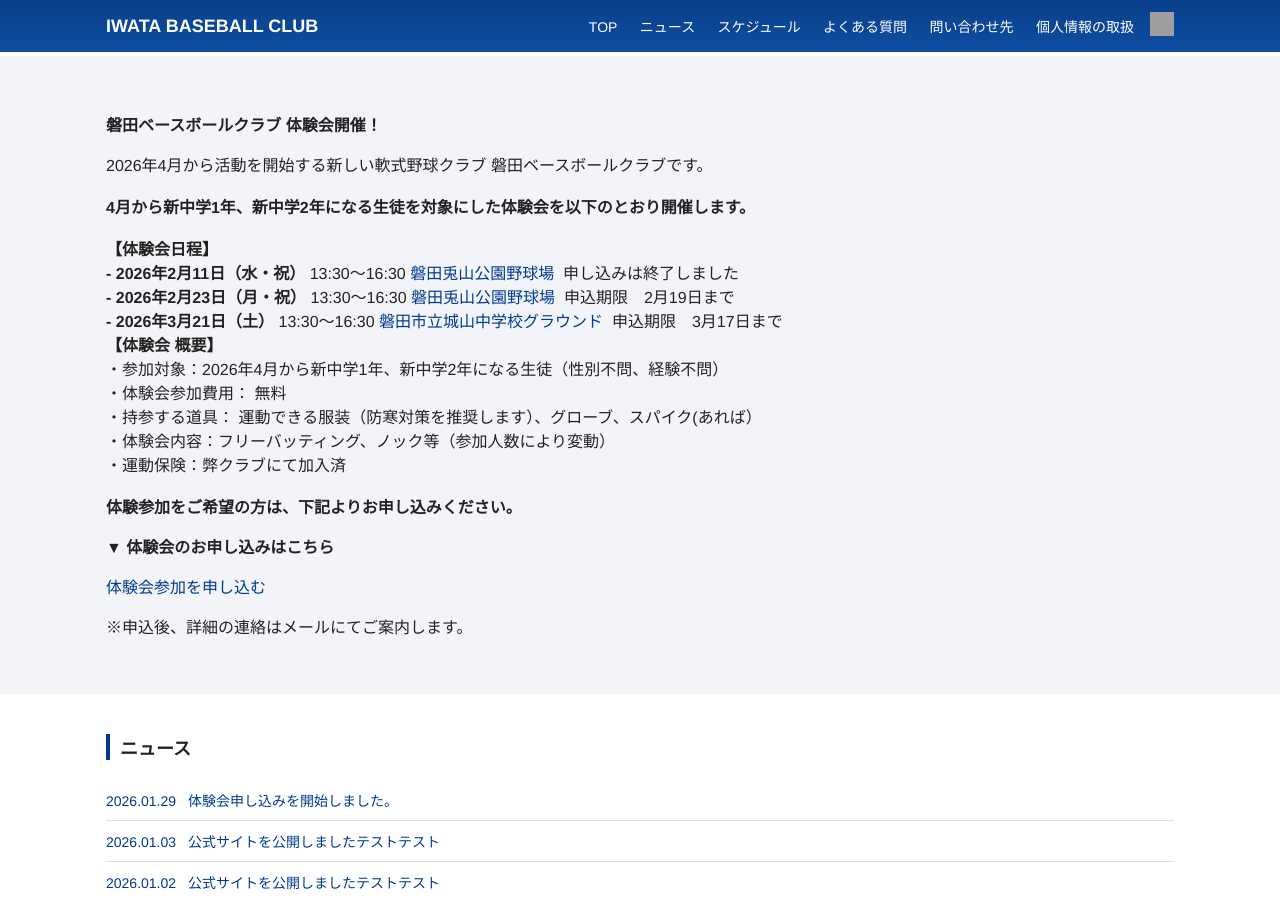
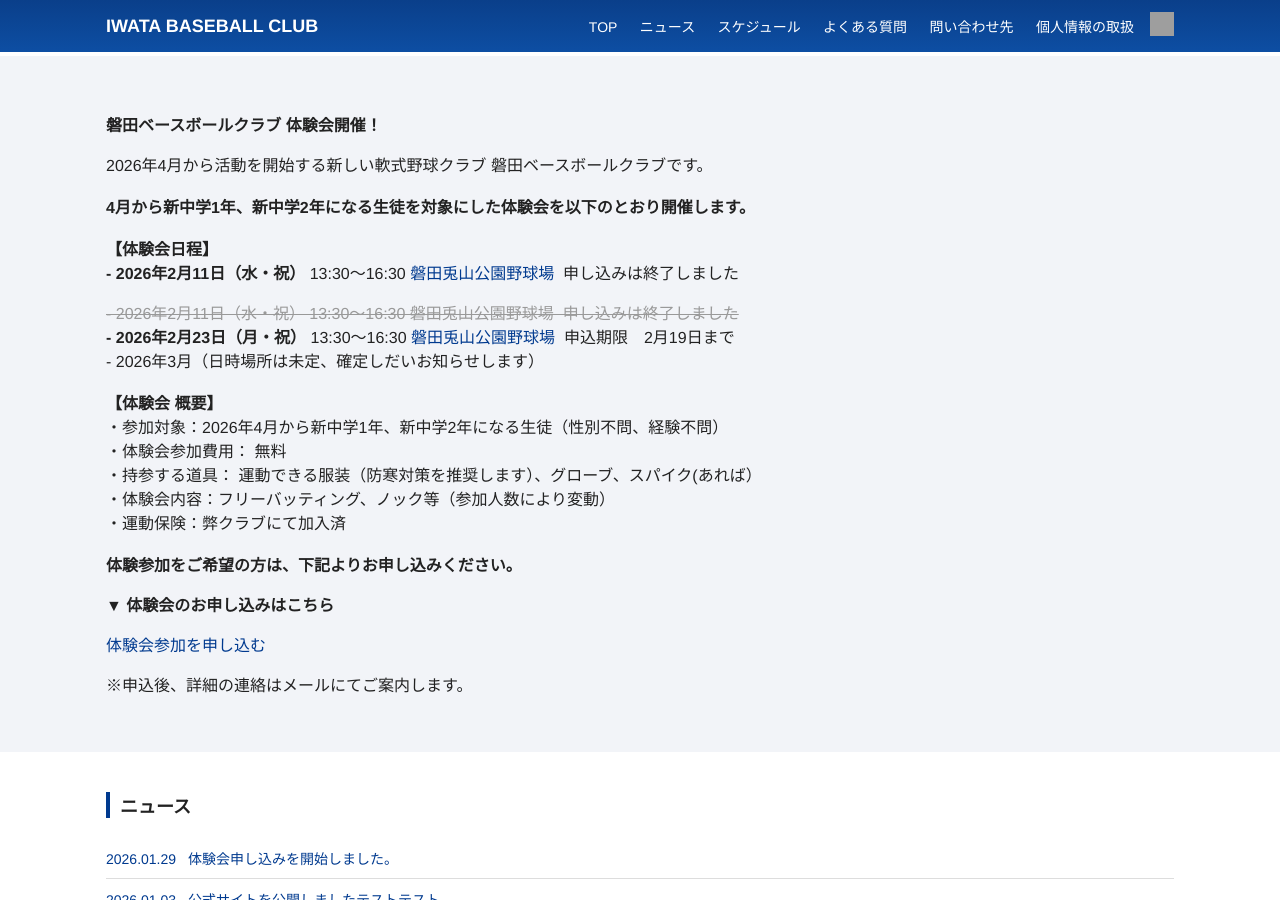
Before and after one commit to moutineigo/baseball, a Jekyll site: the page built from index.md, in a window 1280 px wide and 900 px high. Built offline with Jekyll 4.4.1, drawn with Linux system fonts in a browser that asks for light colours; grey boxes are pictures that could not be loaded.

Commit message:
Update home.html

```diff
--- a/_layouts/home.html
+++ b/_layouts/home.html
@@ -19,6 +19,13 @@ layout: default
     磐田兎山公園野球場
    </a>&nbsp;申し込みは終了しました<br>
 
+  <div class="closed">
+   <span class="strike">
+     - 2026年2月11日（水・祝） 13:30〜16:30 磐田兎山公園野球場&nbsp;&nbsp;申し込みは終了しました
+   </span>
+  </div>
+
+
   <strong> - 2026年2月23日（月・祝）</strong> 13:30〜16:30
   <a href="https://maps.app.goo.gl/WUMTo3SxXWWpeedWA"
    target="_blank"
@@ -27,14 +34,7 @@ layout: default
    </a>
    &nbsp;申込期限　2月19日まで<br>
 
-  <strong> - 2026年3月21日（土）</strong> 13:30〜16:30
-  <a href="https://maps.app.goo.gl/rEnmEnAcZ9T1f5m6A"
-   target="_blank"
-   rel="noopener">
-   磐田市立城山中学校グラウンド
-   </a>
-   &nbsp;申込期限　3月17日まで<br>
-
+   - 2026年3月（日時場所は未定、確定しだいお知らせします）<br><br>
 
   <strong>【体験会 概要】</strong><br>
 ・参加対象：2026年4月から新中学1年、新中学2年になる生徒（性別不問、経験不問）<br>
```
